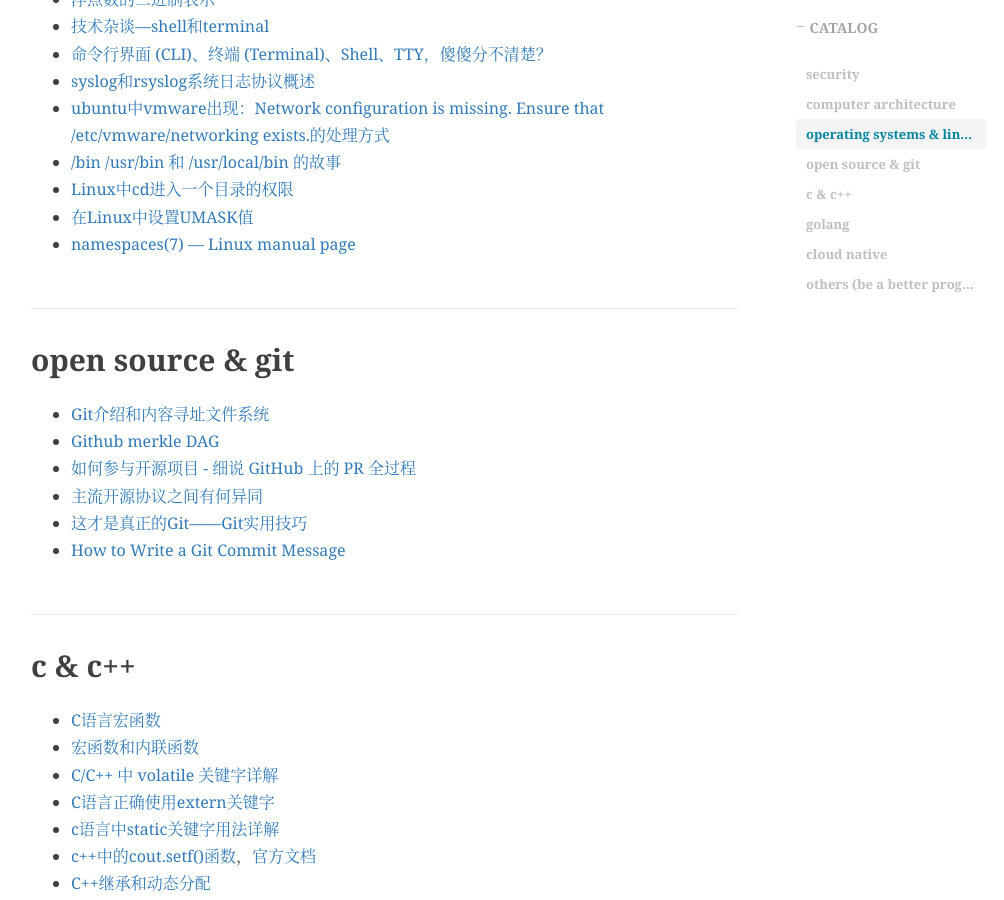
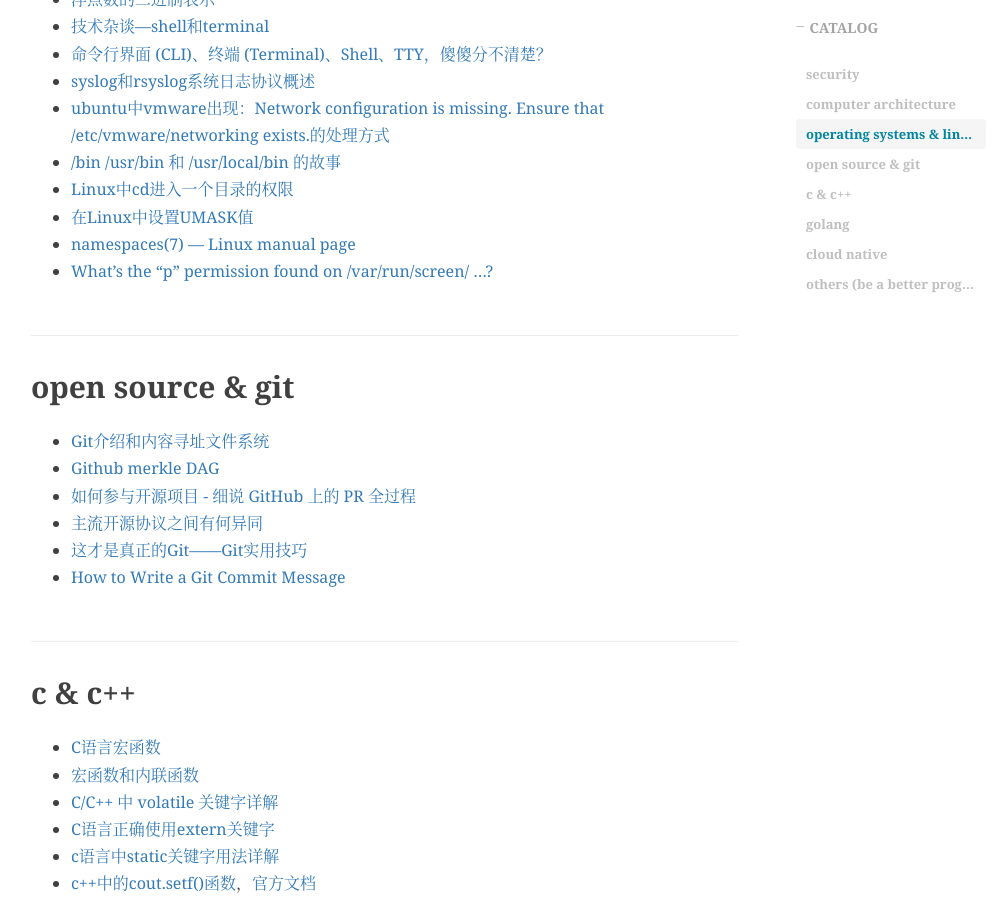
Before and after one commit to peng-yq/peng-yq.github.io, a Jekyll site: the page built from _posts/2100-10-04-good-blog-collection.md, in a window 1280 px wide and 900 px high, scrolled down 1499 px. Shown: the whole window, without its empty margins (234-1238 px from the left). Built offline with Jekyll 4.4.1, drawn with Linux system fonts in a browser that asks for light colours; nearby versions of some CDN libraries; formulas are drawn with MathJax 3; comment, search, counter and statistics services are not loaded.

Commit message:
docs: update 2100-10-04-good-blog-collection.md

```diff
--- a/_posts/2100-10-04-good-blog-collection.md
+++ b/_posts/2100-10-04-good-blog-collection.md
@@ -43,6 +43,7 @@ tags:
 - [Linux中cd进入一个目录的权限](https://blog.csdn.net/prefect_boy/article/details/65939347)
 - [在Linux中设置UMASK值](https://www.cnblogs.com/wish123/p/7073114.html)
 - [namespaces(7) — Linux manual page](https://man7.org/linux/man-pages/man7/namespaces.7.html)
+- [What's the "p" permission found on /var/run/screen/ ...?](https://stackoverflow.com/questions/19780783/whats-the-p-permission-found-on-var-run-screen)
 
 ## open source & git
 
```
